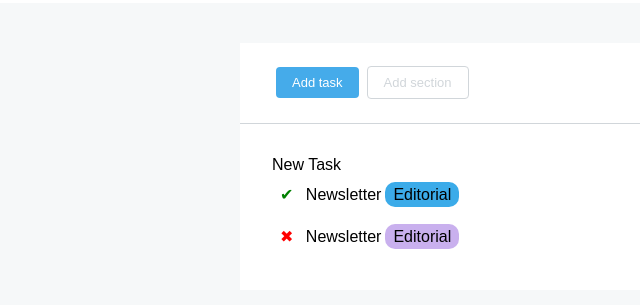
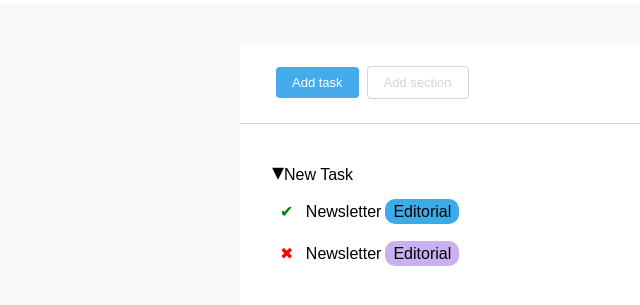
Before and after one commit to MarcelloPet94/html-css-toboolist, a plain HTML site: page index.html in a window 1280 px wide. Shown: the part 97-402 px from the top of the page, without its empty margins (0-640 px from the left). Drawn offline with Linux system fonts and the light colour scheme.

```diff
--- a/css/style.css
+++ b/css/style.css
@@ -66,6 +66,13 @@
 
 section ul {
     padding: 32px 32px;
+    line-height: 32px;
+}
+
+
+.scroll::before {
+    content:"\25BE";
+    font-size: 24px;
 }
 
 section ul li {
```
